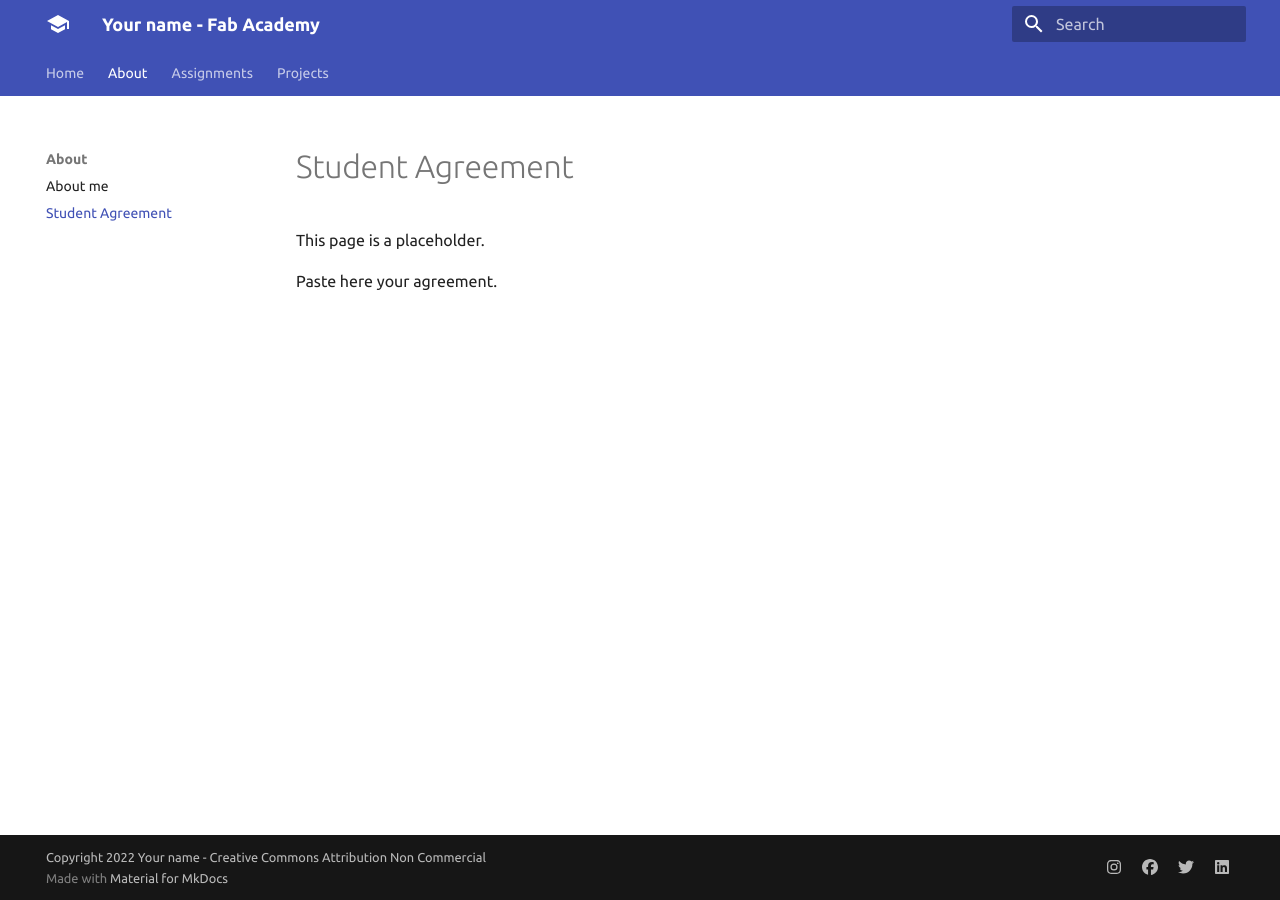
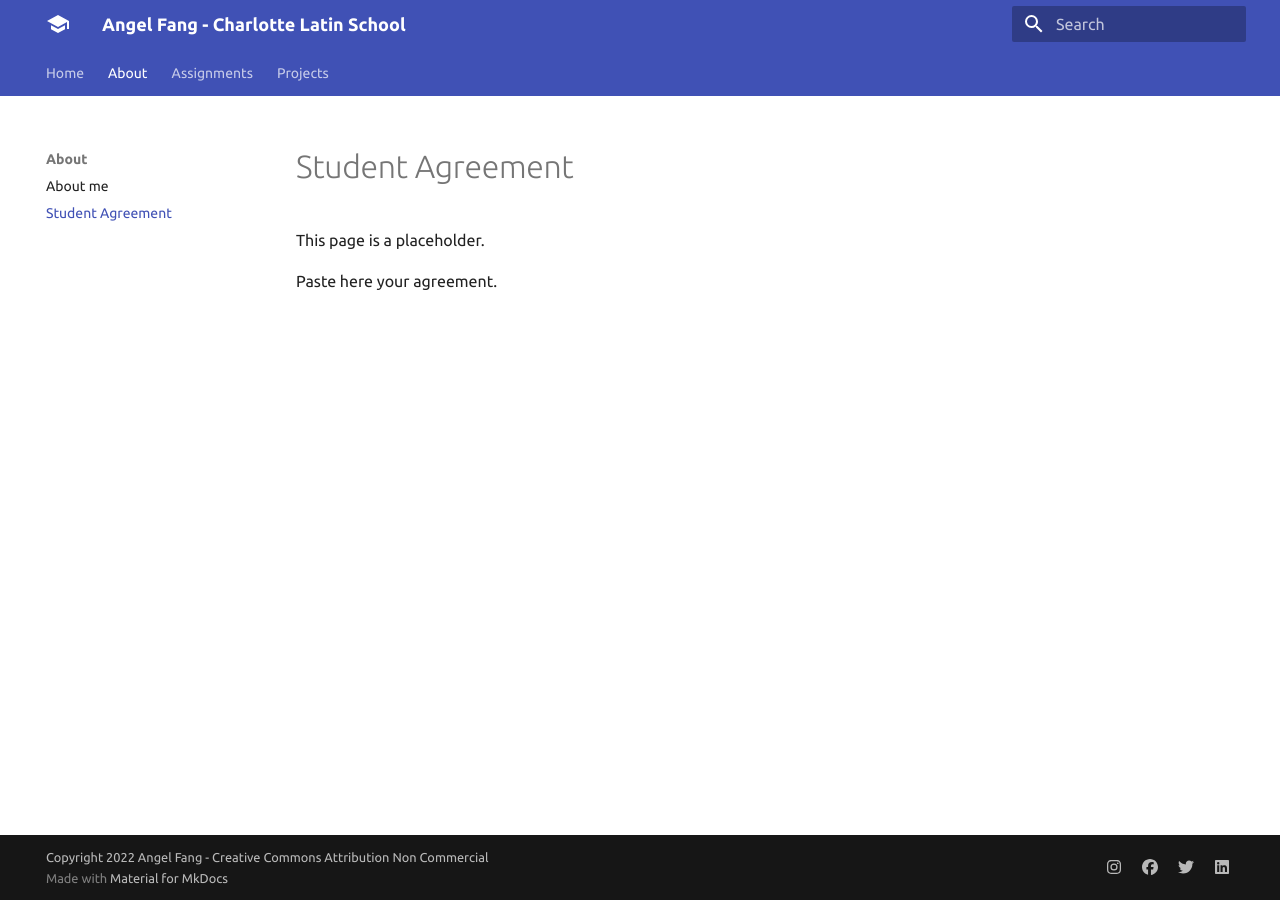
Before and after one commit to Angel-Fang/final-project, an MkDocs documentation site: the page built from docs/about/agreement.md, in a window 1280 px wide. Built offline with MkDocs 1.6.1 and Material for MkDocs 9.7.7, drawn with Linux system fonts in a browser that asks for light colours.

Commit message:
Update mkdocs.yml

```diff
--- a/mkdocs.yml
+++ b/mkdocs.yml
@@ -1,10 +1,10 @@
 # Replace the text below to customize your site
-site_name: Your name - Fab Academy
-site_description: Fab Academy documentation site for Your Name
-site_author: Your name
-copyright: Copyright 2022 Your name - Creative Commons Attribution Non Commercial
+site_name: Angel Fang - Charlotte Latin School
+site_description: Engineering in Motion Final Project Documentation
+site_author: Angel Fang
+copyright: Copyright 2022 Angel Fang - Creative Commons Attribution Non Commercial
 
-site_url: http://fibasile.fabcloud.io/fabacademy-student-template/
+site_url: https://angel-fang.github.io/final-project/
 
 extra:
   # Set your own social media below (or remove)
```
